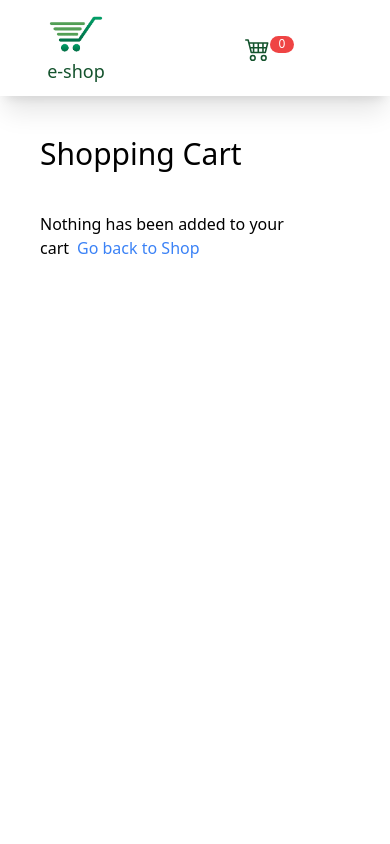
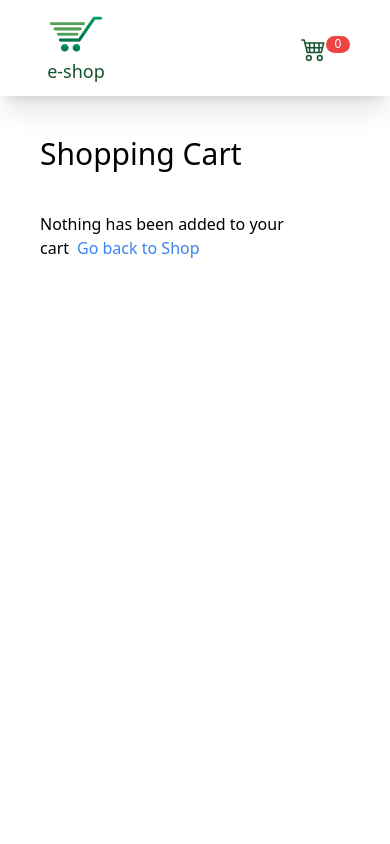
Before and after one commit to frewcm/ecommerce-mern, a React (Vite) app in the folder frontend/: page /cart in a window 390 px wide. Shown: the top 844 px of the page. Built offline with nearby package versions, Linux system fonts and the light colour scheme.

Commit message:
mobile view

```diff
--- a/frontend/src/components/CartItem.jsx
+++ b/frontend/src/components/CartItem.jsx
@@ -10,9 +10,9 @@ function TotalCart({ id, quantity }) {
   const product = data.products.find((x) => x.id === id);
   if (product == null) return null;
   return (
-    <div className="flex border-gray-200 border-2 mb-2 lg:w-[600px] md:w-[500px] w-[400px] justify-between">
+    <div className="flex border-gray-200 border-2 mb-2 lg:w-[600px] md:w-[500px] w-[300px] justify-between">
       <div className="flex items-center ">
-        <img className="w-12" src={product.image} alt={product.name} />
+        <img className="" src={product.image} alt={product.name} />
         <div className="flex flex-col">
           <p>
             {product.name}
--- a/frontend/src/components/Header.jsx
+++ b/frontend/src/components/Header.jsx
@@ -16,7 +16,7 @@ function Header() {
         </div>
       </Link>
 
-      <Link className="flex mr-24" to="/cart">
+      <Link className="flex mr-10 lg:mr-24" to="/cart">
         <BsCart4 className="text-green-900" size={25} />
 
         <p className="bg-red-500 text-white text-xs  mb-2 text-center rounded-full w-6">
--- a/frontend/src/components/Intro.jsx
+++ b/frontend/src/components/Intro.jsx
@@ -3,7 +3,7 @@ import { Link } from "react-scroll";
 
 function Intro() {
   return (
-    <div className="bg-center bg-cover bg-[url('../../public/images/shopImage.webp')] h-screen w-full">
+    <div className="bg-center bg-cover bg-[url('../../public/images/shop.jpg')] h-screen w-full">
       <div className="h-screen w-full bg-green-700 bg-opacity-40 flex items-center justify-center">
         <div className="flex flex-col justify-center items-center text-gray-50">
           <p className="text-2xl text-green-100">Welcome.</p>
```
Also changed, not shown: frontend/public/images/shop.jpg (added), frontend/public/images/shopImage.webp (deleted).
